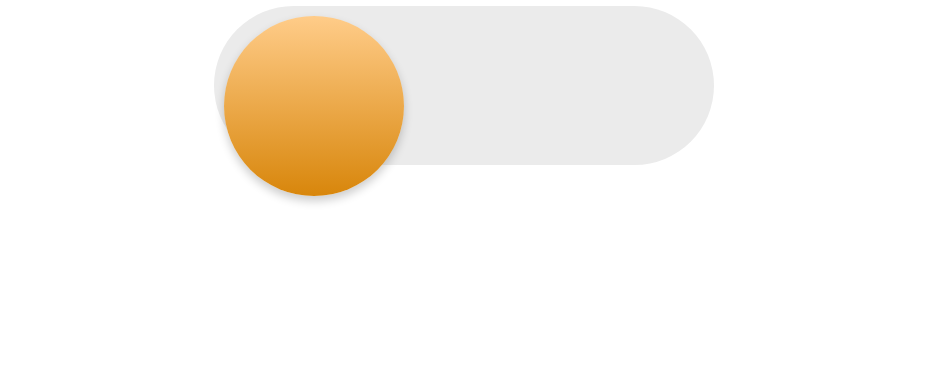
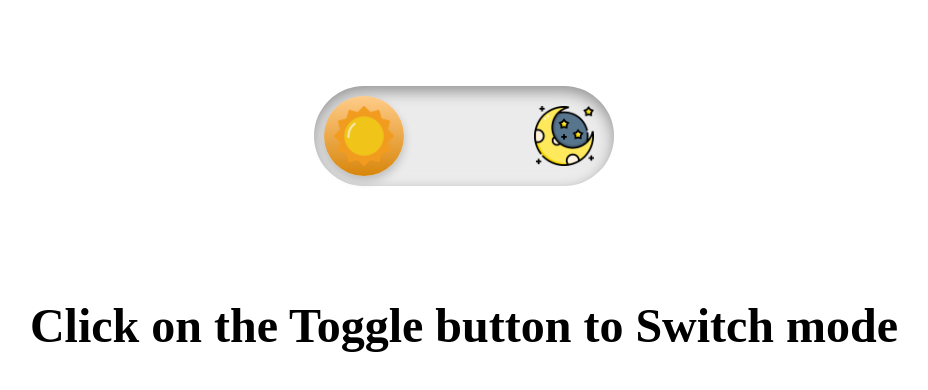
Before and after one commit to chaurasiya-sachin/toggle-mode, a plain HTML site: page index.html in a window 1280 px wide. Shown: the whole page, without its empty margins (176-1104 px from the left). Drawn offline with Linux system fonts and the light colour scheme.

Commit message:
making small changes

```diff
--- a/index.html
+++ b/index.html
@@ -8,7 +8,13 @@
 </head>
 <body>
     <input type="checkbox" id="darkmode-toggle">
-    <label for="darkmode-toggle"></label>
-    <div class="background"></div>
+    <label for="darkmode-toggle">
+        <img src="images/sun.png" alt="" class="sun">
+        <img src="images/moon.png" alt="" class="moon">
+    </label>
+    <div class="background">
+
+    </div>
+    <h1 class="info">Click on the Toggle button to Switch mode</h1>
 </body>
 </html>
--- a/style.css
+++ b/style.css
@@ -5,25 +5,28 @@ body{
     display: flex;
     flex-direction: column;
     align-items: center;
-    justify-content: center;
+    /* justify-content: start; */
+    gap: 5rem;
+    font-family: poppins;
+    font-size: 1.5rem;
 }
 
 label{
-    width: 500px;
-    height: 200px;
+    width: 300px;
+    height: 100px;
     position: relative;
     display: block;
     background: #ebebeb;
     border-radius: 200px;
-    box-shadow: inset 0px 5px 15pz rgba(0,0,0,0.4),inset 0px -5px 15px rgba(255,255,255,0.4);
+    box-shadow: inset 0px 5px 15px rgba(0,0,0,0.4),inset 0px -5px 15px rgba(255,255,255,0.4);
     cursor: pointer;
     transition: 0.3s;
 }
 
 label:after{
     content: "";
-    width: 180px;
-    height: 180px;
+    width: 80px;
+    height: 80px;
     position: absolute;
     top: 10px;
     left: 10px;
@@ -45,13 +48,13 @@ input:checked + label{
 }
 
 input:checked + label:after {
-    left: 490px;
+    left: 290px;
     transform: translateX(-100%);
     background: linear-gradient(180deg,#777,#3a3a3a );
 }
 
 label:active:after{
-    width: 260px;
+    width: 120px;
 }
 
 .background{
@@ -59,4 +62,47 @@ label:active:after{
     height: 100vh;
     background: #fff;
     z-index:-1;
+    position: absolute;
+    transition: 0.3s;
 }
+
+input:checked+label+.background{
+    background:#242424
+}
+
+label img{
+    position: absolute;
+    width: 60px;
+    top: 20px;
+    /* left:5px; */
+    z-index: 100;
+}
+
+.sun{
+    left: 20px;
+    fill: #fff;
+    transition: 0.3s;
+
+}
+.moon{
+    left: 220px;
+    fill: #7e7e7e;
+    transition: 0.3s;
+}
+
+input:checked + .sun{
+
+    fill: #fff;
+}
+
+input:checked + .moon{
+    fill: #7e7e7e;
+}
+
+input:checked + .info{
+    color: white;
+}
+
+#darkmode-toggle:checked ~.info{
+    color:#ffffff;
+}
```
Also changed, not shown: images/moon.png (added), images/sun.png (added), script.js (deleted).
